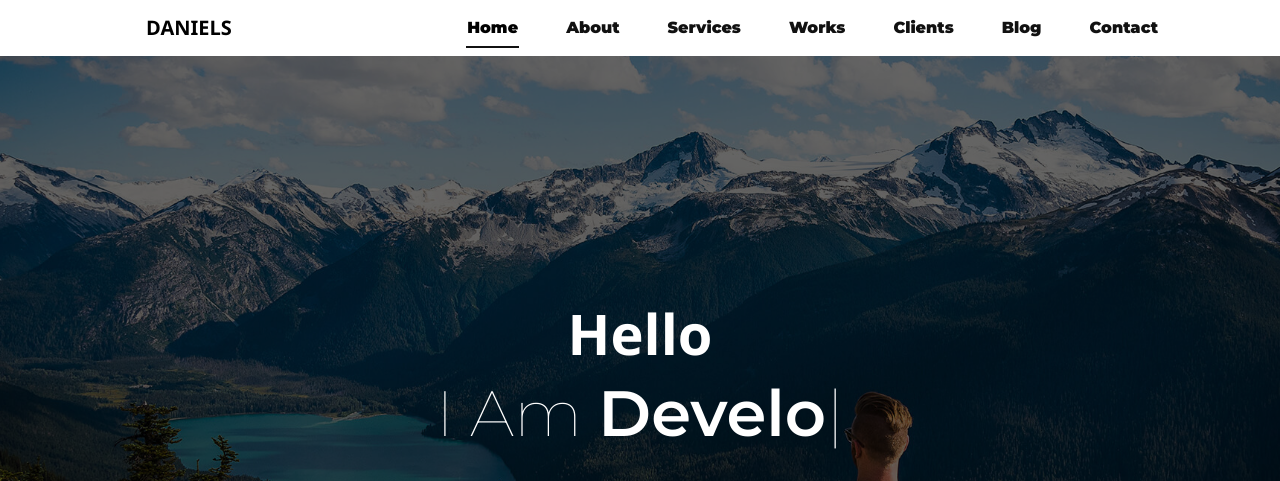
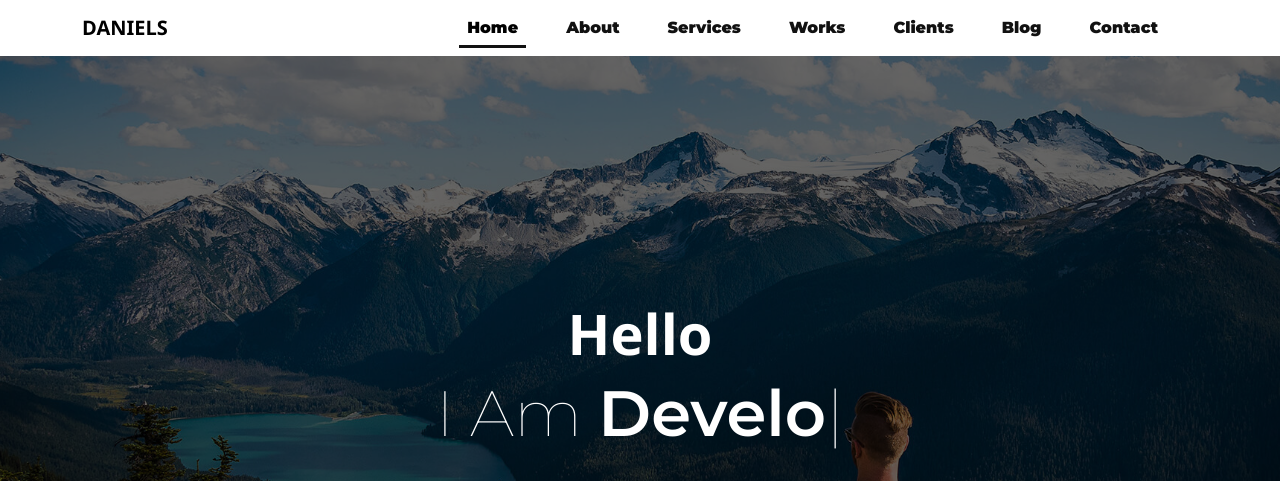
Before and after one commit to YoussefMans0ur/Professional-Portfolio, a plain HTML site: page index.html in a window 1280 px wide. Shown: the top 481 px of the page. Drawn offline with Linux system fonts and the light colour scheme.

Commit message:
special edits

```diff
--- a/css/style.css
+++ b/css/style.css
@@ -21,16 +21,17 @@ header {
 }
 .navbar-nav .nav-link.active {
     position: relative;
-
+    display: inline-block;
 }
 .navbar-nav .nav-link.active::after {
     content: '';
+    position: absolute;
+    left: 0;
+    bottom: 0;
+    width: 100%;
+    height: 3px;
     background-color: #111;
-    width: 80%;
-    height: 2px;
-    position: absolute;
-    bottom: 0;
-    left: 10%;
+    transition: width 0.3s ease;
 }
 .navbar-bar a {
     font-weight: 900;
--- a/index.html
+++ b/index.html
@@ -12,7 +12,7 @@
         <section class="layer w-100 h-100 d-flex flex-column align-items-center justify-content-center">
           <nav class="navbar navbar-expand-lg bg-white fixed-top">
             <div class="container">
-              <a class="navbar-brand fw-bolder mx-5 px-3" href="#">DANIELS</a>
+              <a class="navbar-brand fw-bolder" href="#">DANIELS</a>
               <button class="navbar-toggler" type="button" data-bs-toggle="collapse" data-bs-target="#navbarNav" aria-controls="navbarNav" aria-expanded="false" aria-label="Toggle navigation">
                 <span class="navbar-toggler-icon"></span>
               </button>
@@ -670,7 +670,7 @@
           <div class="col-md-12">
             <textarea class="txt-area rounded-2 border-0 ps-2 pt-2" name="" id="" placeholder="Message" cols="30" rows="7"></textarea>
           </div>
-          <div class="d-flex ms-3 mt-4">
+          <div class="d-flex ms-1 ms-md-3 mt-4">
             <button class="rounded-2 border-0 px-5 py-2" type="submit">Submit</button>
           </div>
         </div>
```
